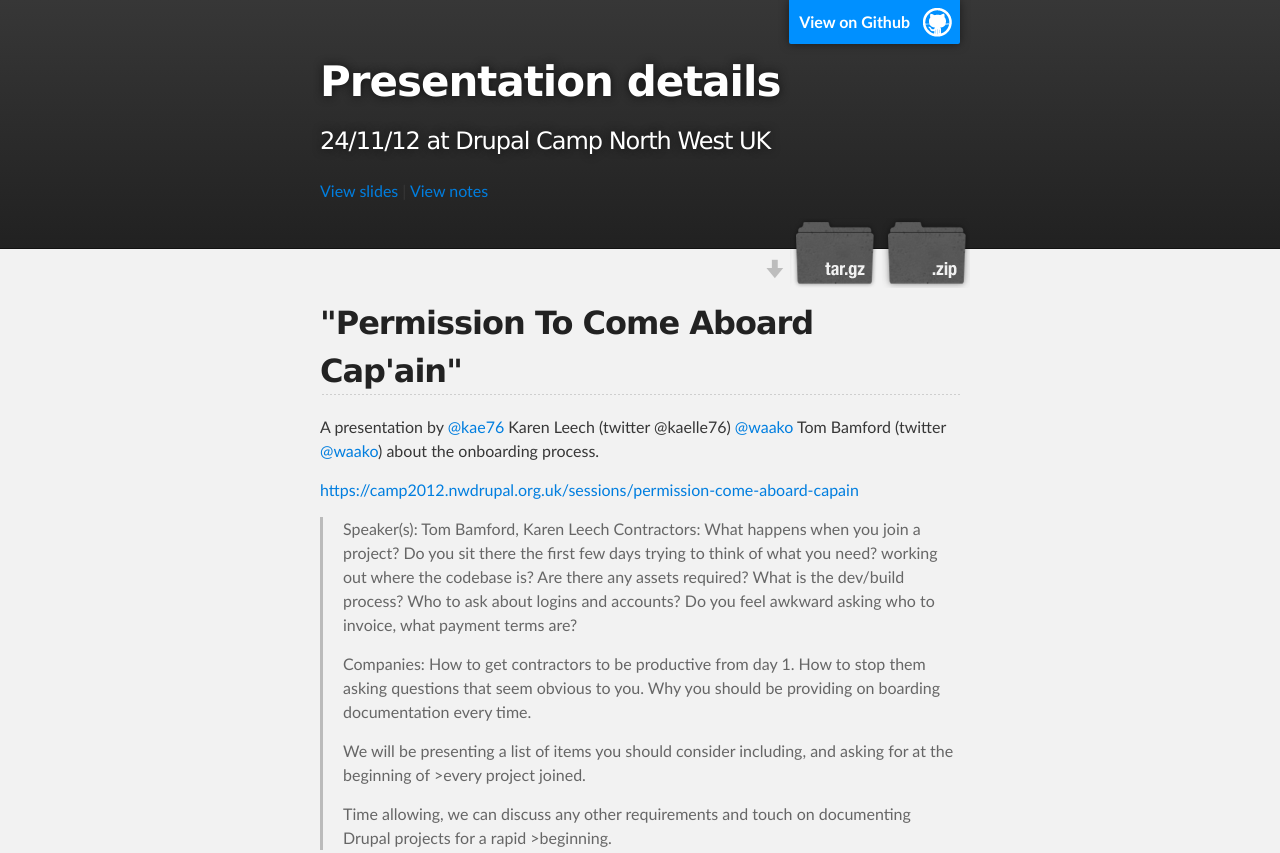
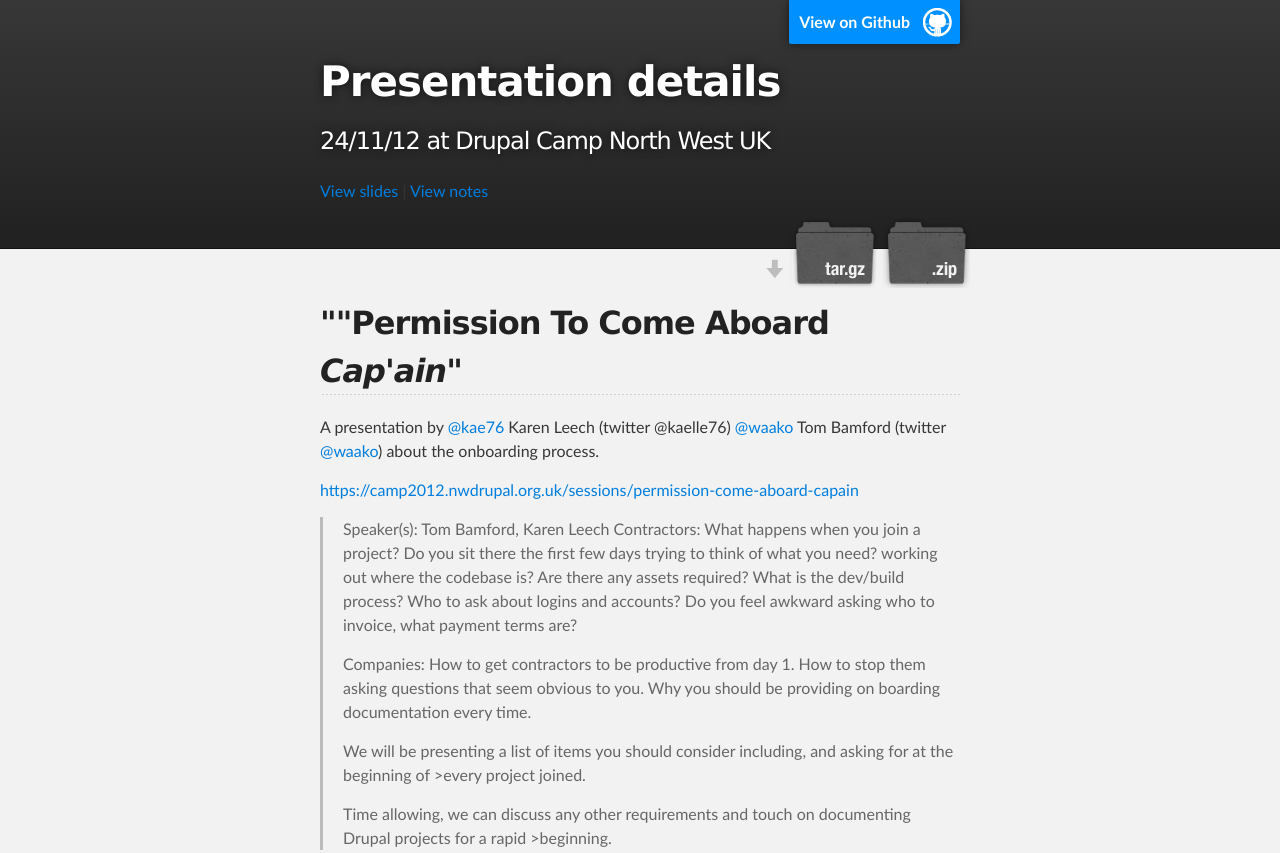
Before and after one commit to kae76/onboardingprocess_presentation, a plain HTML site: page index.html in a window 1280 px wide. Shown: the top 853 px of the page. Drawn offline with Linux system fonts and the light colour scheme.

Commit message:
Update index.html

```diff
--- a/index.html
+++ b/index.html
@@ -8,7 +8,7 @@
 
     <link rel="stylesheet" type="text/css" media="screen" href="stylesheets/stylesheet.css">
 
-    <title>Onboardingprocess presentation</title>
+    <title>On-boarding process presentation</title>
   </head>
 
   <body>
@@ -34,7 +34,7 @@
     <!-- MAIN CONTENT -->
     <div id="main_content_wrap" class="outer">
       <section id="main_content" class="inner">
-        <H2>"Permission To Come Aboard <i>Cap'ain</i>"</H2>
+        <H2>""Permission To Come Aboard <em>Cap'ain</em>"</H2>
 
 <p>A presentation by <a href="https://github.com/kae76" class="user-mention">@kae76</a> Karen Leech (twitter @kaelle76) <a href="https://github.com/waako" class="user-mention">@waako</a> Tom Bamford (twitter <a href="https://github.com/waako" class="user-mention">@waako</a>) about the onboarding process. </p>
 
```
